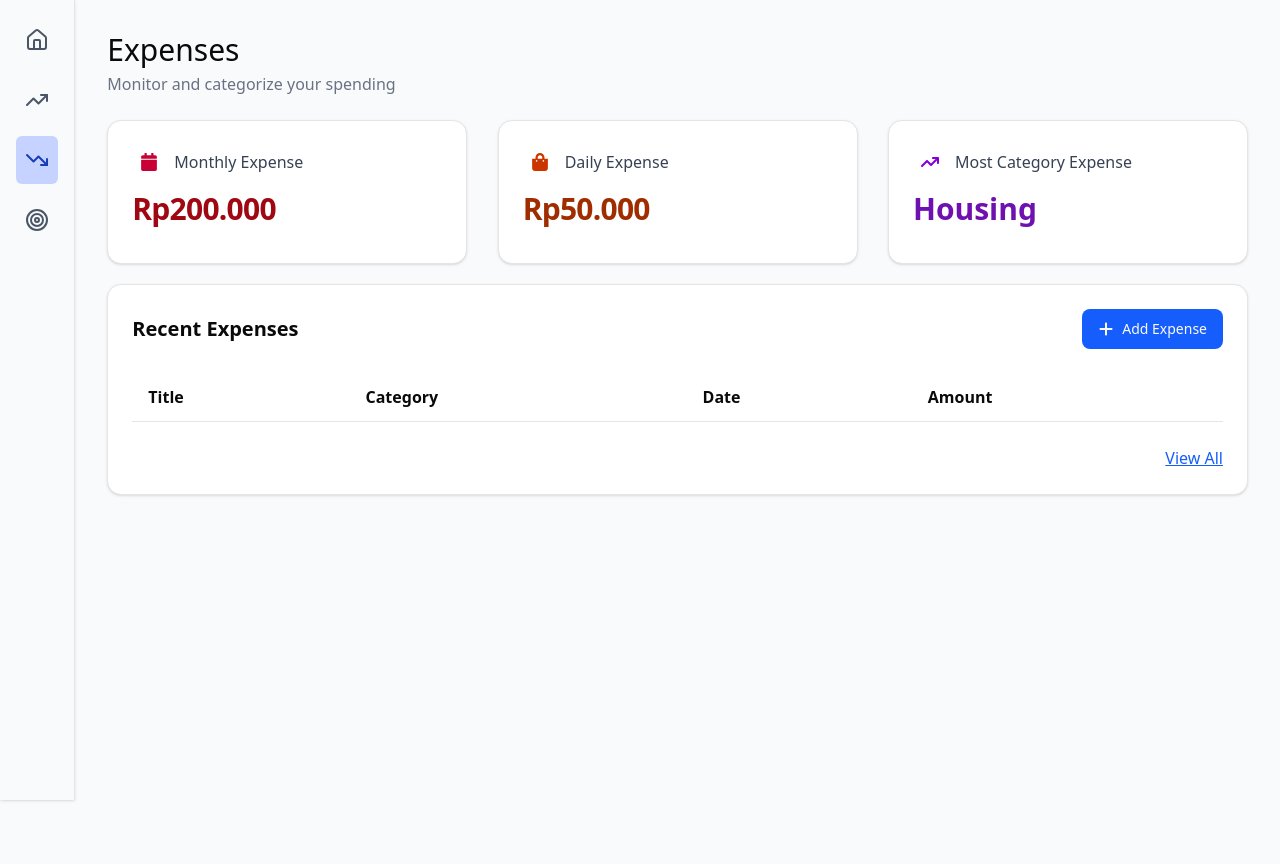
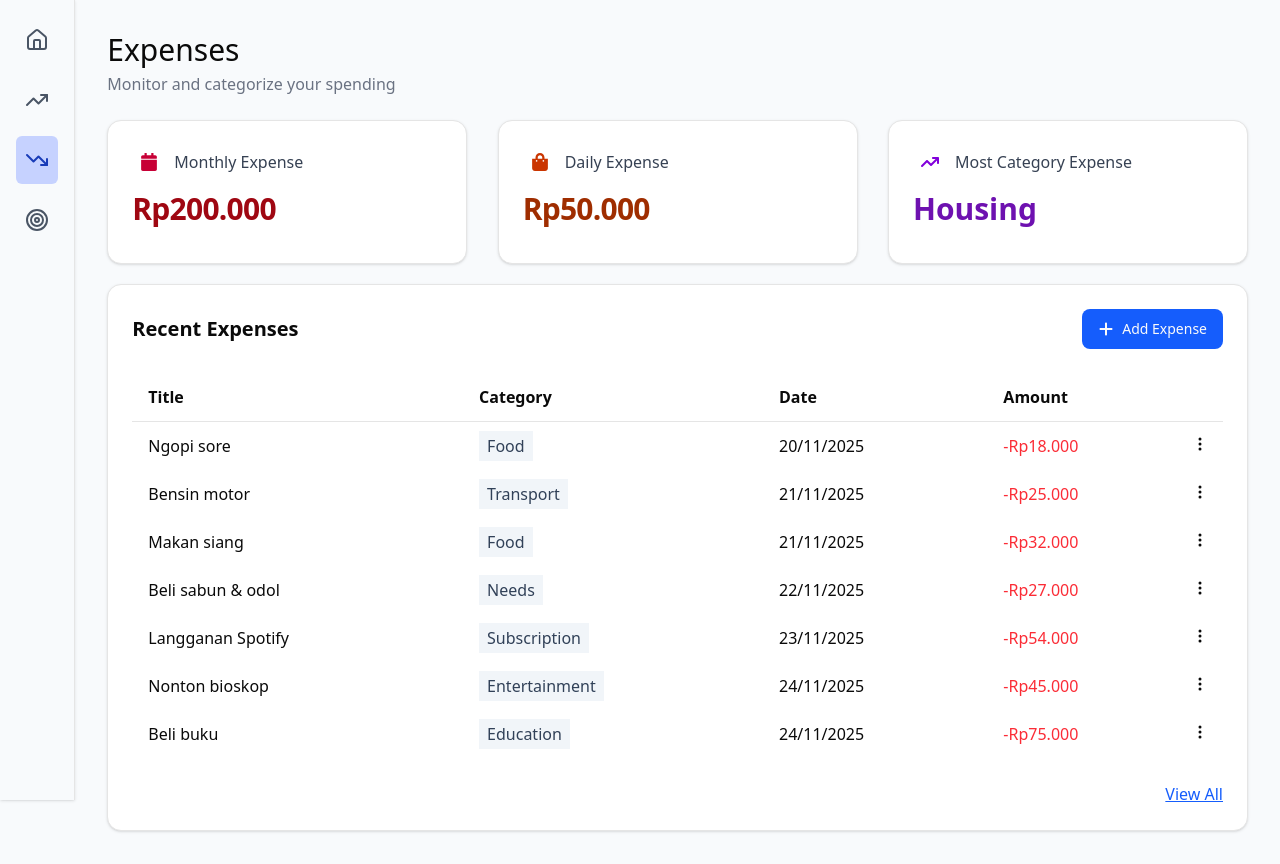
Before and after one commit to mlwy4id/FP2-PWEB-Monthly-Finance-Tracker, a React (Vite) app in the folder frontend/: page /expense in a window 1280 px wide. Built offline with nearby package versions, Linux system fonts and the light colour scheme.

Commit message:
add dropdown menu at expenses table

```diff
--- a/frontend/package.json
+++ b/frontend/package.json
@@ -11,6 +11,7 @@
   },
   "dependencies": {
     "@hookform/resolvers": "^5.2.2",
+    "@radix-ui/react-dropdown-menu": "^2.1.16",
     "@radix-ui/react-slot": "^1.2.4",
     "@tailwindcss/vite": "^4.1.17",
     "class-variance-authority": "^0.7.1",
--- a/frontend/src/components/layouts/PageLayout.jsx
+++ b/frontend/src/components/layouts/PageLayout.jsx
@@ -1,6 +1,6 @@
 const PageLayout = ({ title, subtitle, children }) => {
   return (
-    <div>
+    <div className="w-full">
       <div className="flex flex-col gap-5 m-8 rounded-2xl h-screen bg-transparent">
         <div className="mb-1">
           <h1 className="font-medium text-3xl mb-1">{title}</h1>
--- /dev/null
+++ b/frontend/src/components/ui/dropdown-menu.jsx
@@ -0,0 +1,221 @@
+import * as React from "react"
+import * as DropdownMenuPrimitive from "@radix-ui/react-dropdown-menu"
+import { CheckIcon, ChevronRightIcon, CircleIcon } from "lucide-react"
+
+import { cn } from "@/lib/utils"
+
+function DropdownMenu({
+  ...props
+}) {
+  return <DropdownMenuPrimitive.Root data-slot="dropdown-menu" {...props} />;
+}
+
+function DropdownMenuPortal({
+  ...props
+}) {
+  return (<DropdownMenuPrimitive.Portal data-slot="dropdown-menu-portal" {...props} />);
+}
+
+function DropdownMenuTrigger({
+  ...props
+}) {
+  return (<DropdownMenuPrimitive.Trigger data-slot="dropdown-menu-trigger" {...props} />);
+}
+
+function DropdownMenuContent({
+  className,
+  sideOffset = 4,
+  ...props
+}) {
+  return (
+    <DropdownMenuPrimitive.Portal>
+      <DropdownMenuPrimitive.Content
+        data-slot="dropdown-menu-content"
+        sideOffset={sideOffset}
+        className={cn(
+          "bg-popover text-popover-foreground data-[state=open]:animate-in data-[state=closed]:animate-out data-[state=closed]:fade-out-0 data-[state=open]:fade-in-0 data-[state=closed]:zoom-out-95 data-[state=open]:zoom-in-95 data-[side=bottom]:slide-in-from-top-2 data-[side=left]:slide-in-from-right-2 data-[side=right]:slide-in-from-left-2 data-[side=top]:slide-in-from-bottom-2 z-50 max-h-(--radix-dropdown-menu-content-available-height) min-w-[8rem] origin-(--radix-dropdown-menu-content-transform-origin) overflow-x-hidden overflow-y-auto rounded-md border p-1 shadow-md",
+          className
+        )}
+        {...props} />
+    </DropdownMenuPrimitive.Portal>
+  );
+}
+
+function DropdownMenuGroup({
+  ...props
+}) {
+  return (<DropdownMenuPrimitive.Group data-slot="dropdown-menu-group" {...props} />);
+}
+
+function DropdownMenuItem({
+  className,
+  inset,
+  variant = "default",
+  ...props
+}) {
+  return (
+    <DropdownMenuPrimitive.Item
+      data-slot="dropdown-menu-item"
+      data-inset={inset}
+      data-variant={variant}
+      className={cn(
+        "focus:bg-accent focus:text-accent-foreground data-[variant=destructive]:text-destructive data-[variant=destructive]:focus:bg-destructive/10 dark:data-[variant=destructive]:focus:bg-destructive/20 data-[variant=destructive]:focus:text-destructive data-[variant=destructive]:*:[svg]:!text-destructive [&_svg:not([class*='text-'])]:text-muted-foreground relative flex cursor-default items-center gap-2 rounded-sm px-2 py-1.5 text-sm outline-hidden select-none data-[disabled]:pointer-events-none data-[disabled]:opacity-50 data-[inset]:pl-8 [&_svg]:pointer-events-none [&_svg]:shrink-0 [&_svg:not([class*='size-'])]:size-4",
+        className
+      )}
+      {...props} />
+  );
+}
+
+function DropdownMenuCheckboxItem({
+  className,
+  children,
+  checked,
+  ...props
+}) {
+  return (
+    <DropdownMenuPrimitive.CheckboxItem
+      data-slot="dropdown-menu-checkbox-item"
+      className={cn(
+        "focus:bg-accent focus:text-accent-foreground relative flex cursor-default items-center gap-2 rounded-sm py-1.5 pr-2 pl-8 text-sm outline-hidden select-none data-[disabled]:pointer-events-none data-[disabled]:opacity-50 [&_svg]:pointer-events-none [&_svg]:shrink-0 [&_svg:not([class*='size-'])]:size-4",
+        className
+      )}
+      checked={checked}
+      {...props}>
+      <span
+        className="pointer-events-none absolute left-2 flex size-3.5 items-center justify-center">
+        <DropdownMenuPrimitive.ItemIndicator>
+          <CheckIcon className="size-4" />
+        </DropdownMenuPrimitive.ItemIndicator>
+      </span>
+      {children}
+    </DropdownMenuPrimitive.CheckboxItem>
+  );
+}
+
+function DropdownMenuRadioGroup({
+  ...props
+}) {
+  return (<DropdownMenuPrimitive.RadioGroup data-slot="dropdown-menu-radio-group" {...props} />);
+}
+
+function DropdownMenuRadioItem({
+  className,
+  children,
+  ...props
+}) {
+  return (
+    <DropdownMenuPrimitive.RadioItem
+      data-slot="dropdown-menu-radio-item"
+      className={cn(
+        "focus:bg-accent focus:text-accent-foreground relative flex cursor-default items-center gap-2 rounded-sm py-1.5 pr-2 pl-8 text-sm outline-hidden select-none data-[disabled]:pointer-events-none data-[disabled]:opacity-50 [&_svg]:pointer-events-none [&_svg]:shrink-0 [&_svg:not([class*='size-'])]:size-4",
+        className
+      )}
+      {...props}>
+      <span
+        className="pointer-events-none absolute left-2 flex size-3.5 items-center justify-center">
+        <DropdownMenuPrimitive.ItemIndicator>
+          <CircleIcon className="size-2 fill-current" />
+        </DropdownMenuPrimitive.ItemIndicator>
+      </span>
+      {children}
+    </DropdownMenuPrimitive.RadioItem>
+  );
+}
+
+function DropdownMenuLabel({
+  className,
+  inset,
+  ...props
+}) {
+  return (
+    <DropdownMenuPrimitive.Label
+      data-slot="dropdown-menu-label"
+      data-inset={inset}
+      className={cn("px-2 py-1.5 text-sm font-medium data-[inset]:pl-8", className)}
+      {...props} />
+  );
+}
+
+function DropdownMenuSeparator({
+  className,
+  ...props
+}) {
+  return (
+    <DropdownMenuPrimitive.Separator
+      data-slot="dropdown-menu-separator"
+      className={cn("bg-border -mx-1 my-1 h-px", className)}
+      {...props} />
+  );
+}
+
+function DropdownMenuShortcut({
+  className,
+  ...props
+}) {
+  return (
+    <span
+      data-slot="dropdown-menu-shortcut"
+      className={cn("text-muted-foreground ml-auto text-xs tracking-widest", className)}
+      {...props} />
+  );
+}
+
+function DropdownMenuSub({
+  ...props
+}) {
+  return <DropdownMenuPrimitive.Sub data-slot="dropdown-menu-sub" {...props} />;
+}
+
+function DropdownMenuSubTrigger({
+  className,
+  inset,
+  children,
+  ...props
+}) {
+  return (
+    <DropdownMenuPrimitive.SubTrigger
+      data-slot="dropdown-menu-sub-trigger"
+      data-inset={inset}
+      className={cn(
+        "focus:bg-accent focus:text-accent-foreground data-[state=open]:bg-accent data-[state=open]:text-accent-foreground [&_svg:not([class*='text-'])]:text-muted-foreground flex cursor-default items-center gap-2 rounded-sm px-2 py-1.5 text-sm outline-hidden select-none data-[inset]:pl-8 [&_svg]:pointer-events-none [&_svg]:shrink-0 [&_svg:not([class*='size-'])]:size-4",
+        className
+      )}
+      {...props}>
+      {children}
+      <ChevronRightIcon className="ml-auto size-4" />
+    </DropdownMenuPrimitive.SubTrigger>
+  );
+}
+
+function DropdownMenuSubContent({
+  className,
+  ...props
+}) {
+  return (
+    <DropdownMenuPrimitive.SubContent
+      data-slot="dropdown-menu-sub-content"
+      className={cn(
+        "bg-popover text-popover-foreground data-[state=open]:animate-in data-[state=closed]:animate-out data-[state=closed]:fade-out-0 data-[state=open]:fade-in-0 data-[state=closed]:zoom-out-95 data-[state=open]:zoom-in-95 data-[side=bottom]:slide-in-from-top-2 data-[side=left]:slide-in-from-right-2 data-[side=right]:slide-in-from-left-2 data-[side=top]:slide-in-from-bottom-2 z-50 min-w-[8rem] origin-(--radix-dropdown-menu-content-transform-origin) overflow-hidden rounded-md border p-1 shadow-lg",
+        className
+      )}
+      {...props} />
+  );
+}
+
+export {
+  DropdownMenu,
+  DropdownMenuPortal,
+  DropdownMenuTrigger,
+  DropdownMenuContent,
+  DropdownMenuGroup,
+  DropdownMenuLabel,
+  DropdownMenuItem,
+  DropdownMenuCheckboxItem,
+  DropdownMenuRadioGroup,
+  DropdownMenuRadioItem,
+  DropdownMenuSeparator,
+  DropdownMenuShortcut,
+  DropdownMenuSub,
+  DropdownMenuSubTrigger,
+  DropdownMenuSubContent,
+}
--- /dev/null
+++ b/frontend/src/mocks/expenseMock.js
@@ -0,0 +1,51 @@
+export const mockExpenses = [
+  {
+    date: "2025-11-20",
+    title: "Ngopi sore",
+    amount: "18000",
+    wallet: "Cash",
+    category: "Food",
+  },
+  {
+    date: "2025-11-21",
+    title: "Bensin motor",
+    amount: "25000",
+    wallet: "OVO",
+    category: "Transport",
+  },
+  {
+    date: "2025-11-21",
+    title: "Makan siang",
+    amount: "32000",
+    wallet: "Gopay",
+    category: "Food",
+  },
+  {
+    date: "2025-11-22",
+    title: "Beli sabun & odol",
+    amount: "27000",
+    wallet: "ShopeePay",
+    category: "Needs",
+  },
+  {
+    date: "2025-11-23",
+    title: "Langganan Spotify",
+    amount: "54000",
+    wallet: "Debit BCA",
+    category: "Subscription",
+  },
+  {
+    date: "2025-11-24",
+    title: "Nonton bioskop",
+    amount: "45000",
+    wallet: "Dana",
+    category: "Entertainment",
+  },
+  {
+    date: "2025-11-24",
+    title: "Beli buku",
+    amount: "75000",
+    wallet: "Debit Mandiri",
+    category: "Education",
+  },
+];
--- a/frontend/src/pages/expense/components/ExpenseOverview.jsx
+++ b/frontend/src/pages/expense/components/ExpenseOverview.jsx
@@ -4,7 +4,7 @@
 
 const ExpenseOverview = () => {
   return (
-    <div className="flex justify-between items-center">
+    <div className="flex justify-between items-center flex-wrap">
       <OverviewCard
         title="Monthly Expense"
         logo={<FaCalendar className="text-rose-700" size={18} />}
--- a/frontend/src/pages/expense/components/RecentExpensesCard.jsx
+++ b/frontend/src/pages/expense/components/RecentExpensesCard.jsx
@@ -13,6 +13,7 @@
 
 const RecentExpensesCard = () => {
   const openModal = useModal((state) => state.openModal);
+
   return (
     <Card className={`w-full`}>
       <CardHeader className={`flex justify-between items-center`}>
--- a/frontend/src/pages/expense/components/RecentExpensesTable.jsx
+++ b/frontend/src/pages/expense/components/RecentExpensesTable.jsx
@@ -1,9 +1,24 @@
+import { DropdownMenuTrigger } from "@/components/ui/dropdown-menu";
+import { mockExpenses } from "@/mocks/expenseMock";
 import useExpense from "@/store/useExpenseStore";
 import { dateFormat } from "@/utils/dateFormat";
 import { moneyFormat } from "@/utils/moneyFormat";
+import {
+  DropdownMenu,
+  DropdownMenuContent,
+  DropdownMenuItem,
+} from "@radix-ui/react-dropdown-menu";
+import { BsThreeDotsVertical } from "react-icons/bs";
+import { useEffect } from "react";
 
 const RecentExpensesTable = () => {
   const expense = useExpense((state) => state.expenses);
+  const setExpenses = useExpense((state) => state.setExpenses);
+
+  useEffect(() => {
+    setExpenses(mockExpenses);
+  }, []);
+
   return (
     <table className="w-full">
       <thead>
@@ -16,7 +31,10 @@
       </thead>
       <tbody>
         {expense.slice(-10).map((expense) => (
-          <tr key={expense.id} className="hover:bg-slate-50 cursor-pointer">
+          <tr
+            key={expense.id}
+            className="hover:bg-slate-50 cursor-pointer group"
+          >
             <td className="py-3 px-4">{expense.title}</td>
             <td className="py-3 px-4">
               <span className="bg-slate-100 text-slate-700 px-2 py-1">
@@ -24,7 +42,20 @@
               </span>
             </td>
             <td className="py-3 px-4">{dateFormat(expense.date)}</td>
-            <td className="py-3 px-4 text-red-500">-Rp{moneyFormat(String(expense.amount))}</td>
+            <td className="py-3 px-4 text-red-500">
+              -Rp{moneyFormat(String(expense.amount))}
+            </td>
+            <td>
+              <DropdownMenu>
+                <DropdownMenuTrigger>
+                  <BsThreeDotsVertical />
+                </DropdownMenuTrigger>
+                <DropdownMenuContent className="w-40 rounded-lg border shadow-sm bg-white p-3" align="end" side="left">
+                  <DropdownMenuItem>Edit</DropdownMenuItem>
+                  <DropdownMenuItem>Delete</DropdownMenuItem>
+                </DropdownMenuContent>
+              </DropdownMenu>
+            </td>
           </tr>
         ))}
       </tbody>
--- a/frontend/src/store/useExpenseStore.jsx
+++ b/frontend/src/store/useExpenseStore.jsx
@@ -2,6 +2,8 @@
 
 const useExpense = create((set) => ({
   expenses: [],
+
+  setExpenses: (expenses) => set({ expenses }),
 
   addExpenses: (newExpense) =>
     set((state) => ({
```
Also changed, not shown: 1 other file (tests, documents, lock files or other folders).
